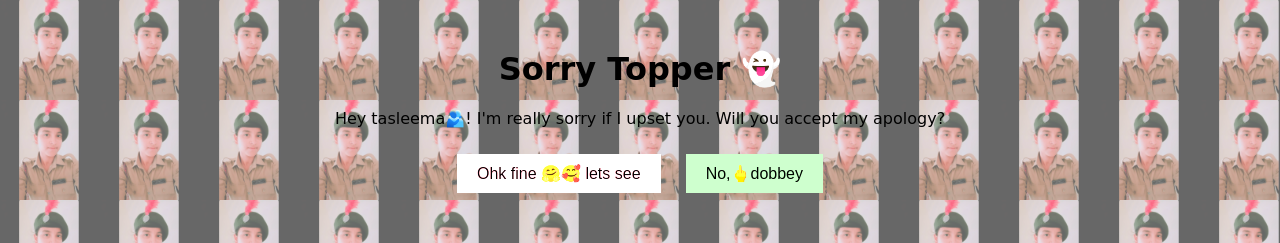
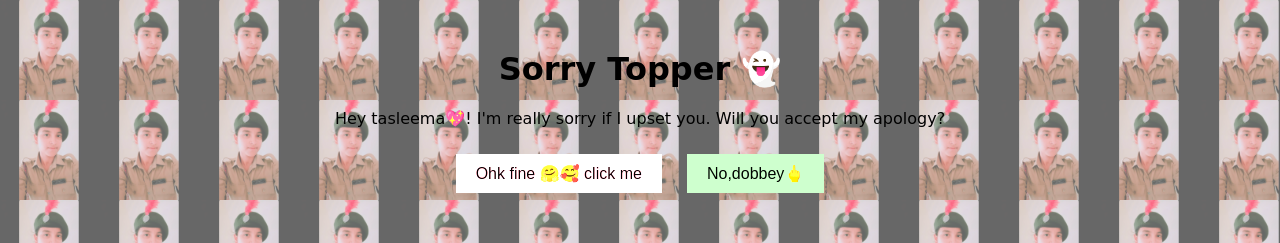
Before and after one commit to hackermani143/friend.github.io, a plain HTML site: page index.html in a window 1280 px wide. Shown: the top 243 px of the page. Drawn offline with Linux system fonts and the light colour scheme.

Commit message:
Update index.html

```diff
--- a/index.html
+++ b/index.html
@@ -68,11 +68,11 @@
     <h1>Sorry Topper 👻</h1>
     <p style="background-image: url('img.jpeg');">
 
-    <p id="apologyText">Hey tasleema🫂! I'm really sorry if I upset you. Will you accept my apology?</p>
+    <p id="apologyText">Hey tasleema💖! I'm really sorry if I upset you. Will you accept my apology?</p>
 
-    <button id="apologyBtn" onclick="apologyAccepted()">Ohk fine 🤗🥰 lets see</button>
+    <button id="apologyBtn" onclick="apologyAccepted()">Ohk fine 🤗🥰 click me</button>
 
-    <button id="notAcceptedBtn" onclick="notAccepted()">No,🖕dobbey</button>
+    <button id="notAcceptedBtn" onclick="notAccepted()">No,dobbey🖕</button>
 
     <script>
         const messages = [
```
